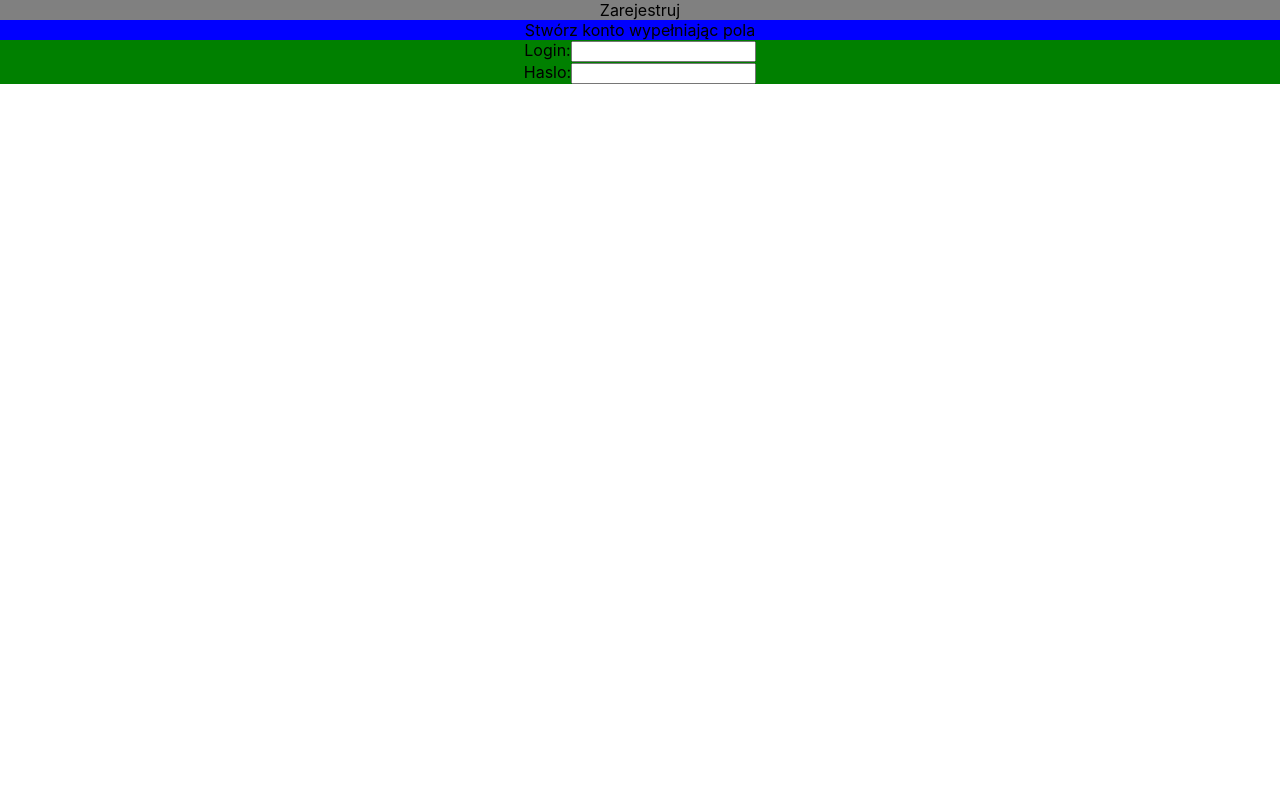
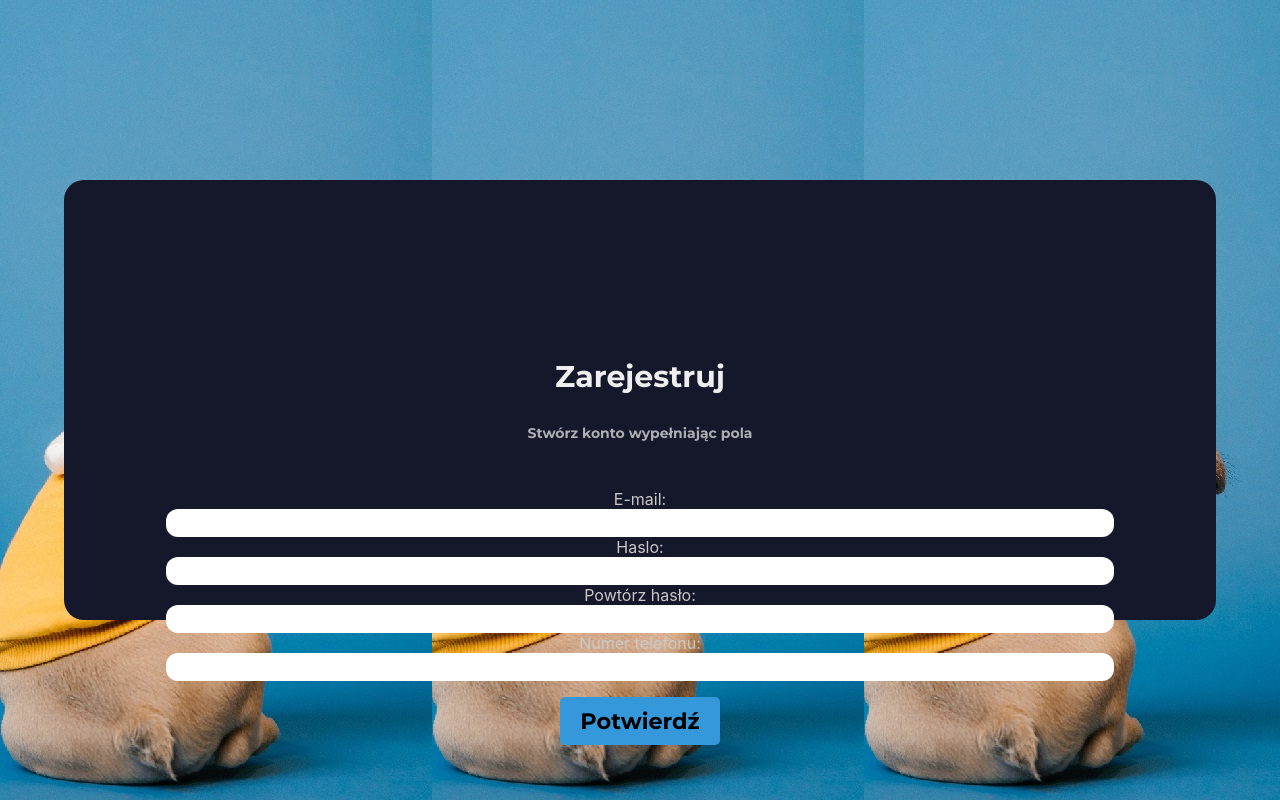
Before and after one commit to pawulonhehe/react-walk_a_dog, a React (Create React App) app in the folder frontend/: page /register in a window 1280 px wide. Built offline with nearby package versions, Linux system fonts and the light colour scheme.

Commit message:
Login/Register Pages

```diff
--- a/frontend/src/App.tsx
+++ b/frontend/src/App.tsx
@@ -2,7 +2,7 @@ import React from "react";
 import { Home } from "./Pages/Home/Home";
 import { Login } from "./Pages/Login/Login";
 import { Register } from "./Pages/Register/Register";
-import { BrowserRouter as Router, Routes, Route, Link } from "react-router-dom";
+import { BrowserRouter as Router, Routes, Route } from "react-router-dom";
 import "./App.scss";
 
 export const App = () => {
--- a/frontend/src/Pages/Login/Login.scss
+++ b/frontend/src/Pages/Login/Login.scss
@@ -1,3 +1,67 @@
 .login {
   background-color: pink;
+  display: flex;
+  justify-content: center;
+  align-items: center;
+  height: 100vh;
+
+  .form {
+    background-color: #15172b;
+    border-radius: 20px;
+    box-sizing: border-box;
+    height: 40%;
+    padding: 8%;
+    width: 90%;
+  }
+
+  .title {
+    color: #eee;
+    font-family: "Montserrat", sans-serif;
+    font-size: 30px;
+    font-weight: bold;
+    margin-top: 8%;
+  }
+
+  .subtitle {
+    color: #eee;
+    opacity: 0.7;
+    font-family: "Montserrat", sans-serif;
+    font-size: 14px;
+    font-weight: bold;
+    margin-top: 3%;
+  }
+  .input-container1 {
+    height: 7%;
+    position: relative;
+    width: 100%;
+    margin-top: 5%;
+  }
+
+  input {
+    background-color: #fff;
+    border-radius: 12px;
+    border: 0;
+    box-sizing: border-box;
+    color: #000;
+    font-size: 20px;
+    height: 100%;
+    outline: 0;
+    padding: 5px 20px 0;
+    width: 100%;
+  }
+  label {
+    color: rgb(201, 201, 201);
+  }
+
+  .loginbutton {
+    background-color: #3498db;
+    border-radius: 5px;
+    border: solid transparent;
+    height: 3rem;
+    width: 10rem;
+    font-family: "Montserrat", sans-serif;
+    font-weight: bold;
+    font-size: 1.4rem;
+    margin-top: 1rem;
+  }
 }
--- a/frontend/src/Pages/Login/Login.tsx
+++ b/frontend/src/Pages/Login/Login.tsx
@@ -4,7 +4,25 @@ import "./Login.scss";
 export const Login = () => {
   return (
     <div className="login">
-      <h1>Login</h1>
+      <div className="form">
+        <div className="title">Zaloguj</div>
+        <div className="subtitle">Zaloguj się wypełniając pola</div>
+        <div className="input-container1">
+          <form>
+            <label>
+              E-mail:
+              <input type="text" />
+            </label>
+            <label>
+              <br></br>Haslo:
+              <input type="password" />
+            </label>
+            <button type="submit" className="loginbutton">
+              Potwierdź
+            </button>
+          </form>
+        </div>
+      </div>
     </div>
   );
 };
--- a/frontend/src/Pages/Register/Register.scss
+++ b/frontend/src/Pages/Register/Register.scss
@@ -1,22 +1,67 @@
 .register {
-  background-color: blue;
+  background-image: url("../../Assets/Images/registerdog.jpg");
+  display: flex;
+  justify-content: center;
+  align-items: center;
+  height: 100vh;
 
   .form {
-    background-color: #fff;
+    background-color: #15172b;
+    border-radius: 20px;
+    box-sizing: border-box;
+    height: 55%;
+    padding: 8%;
+    width: 90%;
   }
 
   .title {
-    background-color: grey;
+    color: #eee;
+    font-family: "Montserrat", sans-serif;
+    font-size: 30px;
+    font-weight: bold;
+    margin-top: 8%;
   }
 
   .subtitle {
-    background-color: blue;
+    color: #eee;
+    opacity: 0.7;
+    font-family: "Montserrat", sans-serif;
+    font-size: 14px;
+    font-weight: bold;
+    margin-top: 3%;
   }
   .input-container1 {
-    background-color: green;
-    display: flex;
-    justify-content: center;
-    margin: 0 auto;
-    flex-direction: column;
+    height: 7%;
+    position: relative;
+    width: 100%;
+    margin-top: 5%;
+  }
+
+  input {
+    background-color: #fff;
+    border-radius: 12px;
+    border: 0;
+    box-sizing: border-box;
+    color: #000;
+    font-size: 20px;
+    height: 100%;
+    outline: 0;
+    padding: 5px 20px 0;
+    width: 100%;
+  }
+  label {
+    color: rgb(201, 201, 201);
+  }
+
+  .registerbutton {
+    background-color: #3498db;
+    border-radius: 5px;
+    border: solid transparent;
+    height: 3rem;
+    width: 10rem;
+    font-family: "Montserrat", sans-serif;
+    font-weight: bold;
+    font-size: 1.4rem;
+    margin-top: 1rem;
   }
 }
--- a/frontend/src/Pages/Register/Register.tsx
+++ b/frontend/src/Pages/Register/Register.tsx
@@ -10,13 +10,24 @@ export const Register = () => {
         <div className="input-container1">
           <form>
             <label>
-              Login:
+              E-mail:
               <input type="text" />
             </label>
             <label>
               <br></br>Haslo:
               <input type="password" />
             </label>
+            <label>
+              <br></br>Powtórz hasło:
+              <input type="password" />
+            </label>
+            <label>
+              <br></br>Numer telefonu:
+              <input type="password" />
+            </label>
+            <button type="submit" className="registerbutton">
+              Potwierdź
+            </button>
           </form>
         </div>
       </div>
```
Also changed, not shown: frontend/src/Assets/Images/registerdog.jpg (added).
